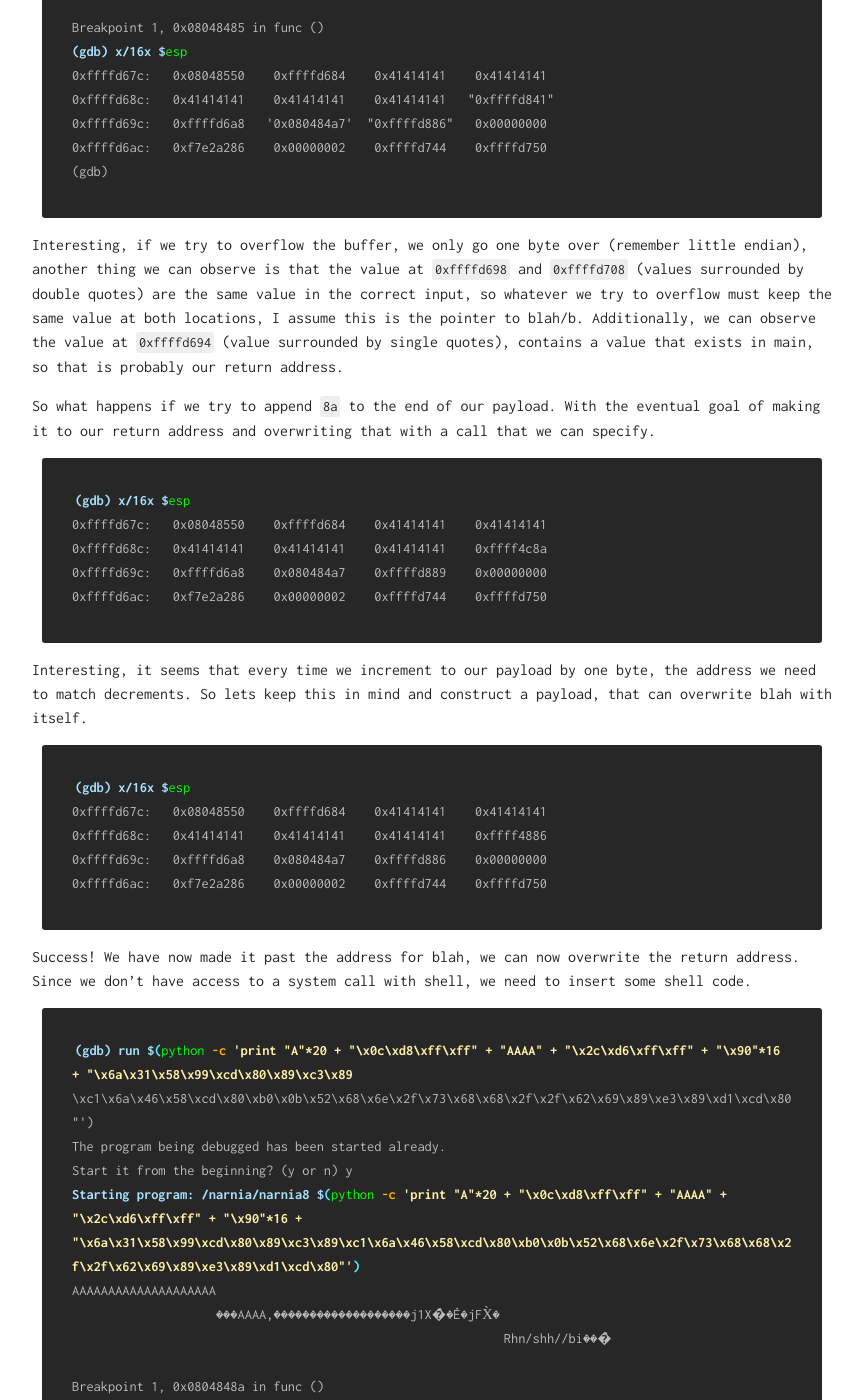
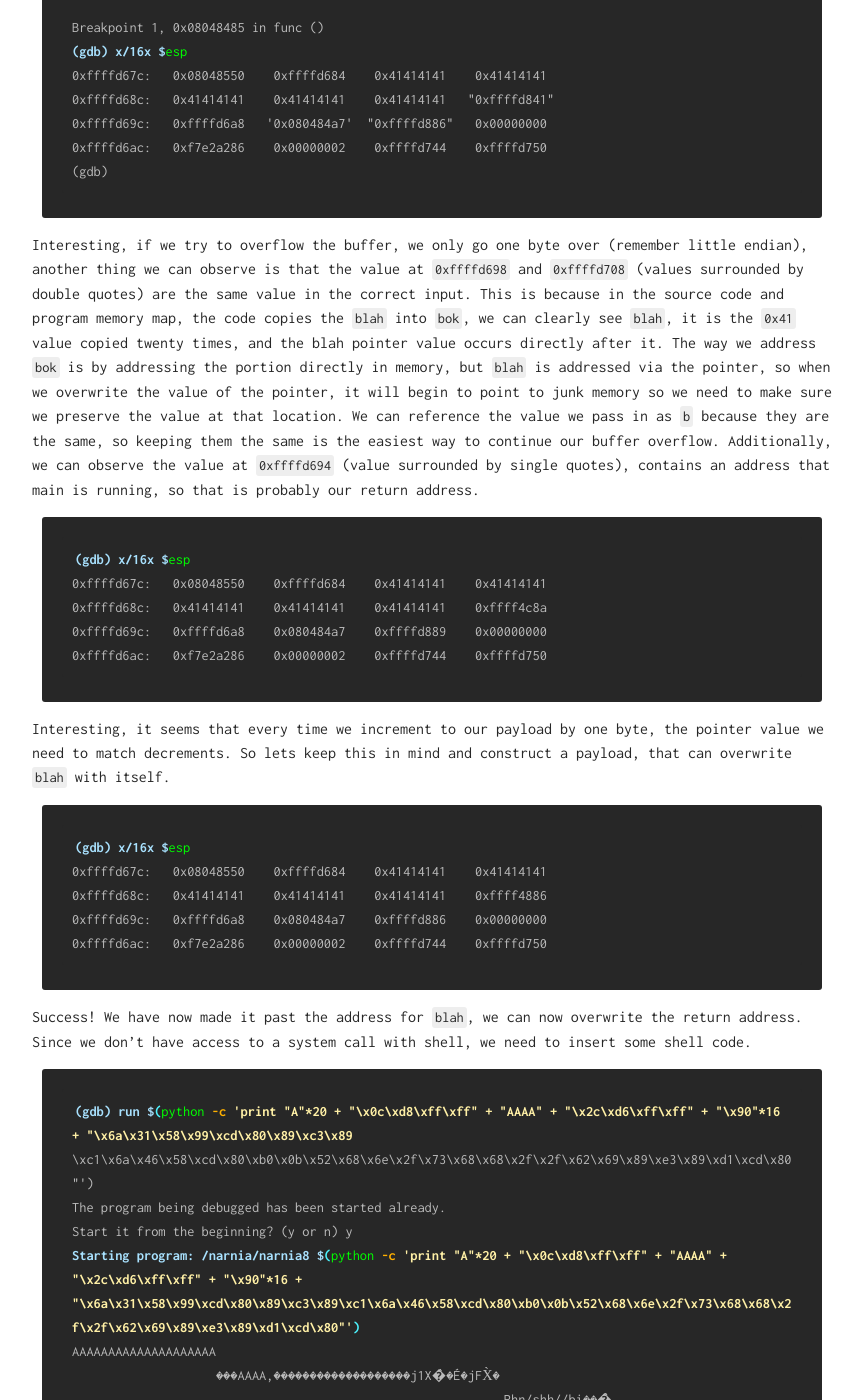
Before and after one commit to Blackhawk989/Blackhawk989.github.io, a Jekyll site: the page built from _posts/overthewire-Narnia-2022/2022-03-03-narnia.md, in a window 1280 px wide and 1400 px high, scrolled down 25000 px. Shown: the whole window, without its empty margins (208-1070 px from the left). Built offline with Jekyll 4.4.1, drawn with Linux system fonts in a browser that asks for light colours; some of the changed text lies outside the part shown.

Commit message:
Update 2022-03-03-narnia.md

````diff
--- a/_posts/overthewire-Narnia-2022/2022-03-03-narnia.md
+++ b/_posts/overthewire-Narnia-2022/2022-03-03-narnia.md
@@ -890,9 +890,7 @@ Breakpoint 1, 0x08048485 in func ()
 0xffffd6ac:   0xf7e2a286    0x00000002    0xffffd744    0xffffd750
 (gdb)
 ```
-Interesting, if we try to overflow the buffer, we only go one byte over (remember little endian), another thing we can observe is that the value at `0xffffd698` and `0xffffd708` (values surrounded by double quotes) are the same value in the correct input, so whatever we try to overflow must keep the same value at both locations, I assume this is the pointer to blah/b. Additionally, we can observe the value at `0xffffd694` (value surrounded by single quotes), contains a value that exists in main, so that is probably our return address.
-
-So what happens if we try to append `8a` to the end of our payload. With the eventual goal of making it to our return address and overwriting that with a call that we can specify.
+Interesting, if we try to overflow the buffer, we only go one byte over (remember little endian), another thing we can observe is that the value at `0xffffd698` and `0xffffd708` (values surrounded by double quotes) are the same value in the correct input. This is because in the source code and program memory map, the code copies the `blah` into `bok`, we can clearly see `blah`, it is the `0x41` value copied twenty times, and the blah pointer value occurs directly after it. The way we address `bok` is by addressing the portion directly in memory, but `blah` is addressed via the pointer, so when we overwrite the value of the pointer, it will begin to point to junk memory so we need to make sure we preserve the value at that location. We can reference the value we pass in as `b` because they are the same, so keeping them the same is the easiest way to continue our buffer overflow. Additionally, we can observe the value at `0xffffd694` (value surrounded by single quotes), contains an address that main is running, so that is probably our return address.
 
 ```console
 (gdb) x/16x $esp
@@ -902,7 +900,7 @@ So what happens if we try to append `8a` to the end of our payload. With the eve
 0xffffd6ac:   0xf7e2a286    0x00000002    0xffffd744    0xffffd750
 ```
 
-Interesting, it seems that every time we increment to our payload by one byte, the address we need to match decrements. So lets keep this in mind and construct a payload, that can overwrite blah with itself.
+Interesting, it seems that every time we increment to our payload by one byte, the pointer value we need to match decrements. So lets keep this in mind and construct a payload, that can overwrite `blah` with itself.
 
 ```console
 (gdb) x/16x $esp
@@ -912,7 +910,7 @@ Interesting, it seems that every time we increment to our payload by one byte, t
 0xffffd6ac:   0xf7e2a286    0x00000002    0xffffd744    0xffffd750
 ```
 
-Success! We have now made it past the address for blah, we can now overwrite the return address. Since we don't have access to a system call with shell, we need to insert some shell code.
+Success! We have now made it past the address for `blah`, we can now overwrite the return address. Since we don't have access to a system call with shell, we need to insert some shell code.
 
 ```console
 (gdb) run $(python -c 'print "A"*20 + "\x0c\xd8\xff\xff" + "AAAA" + "\x2c\xd6\xff\xff" + "\x90"*16 + "\x6a\x31\x58\x99\xcd\x80\x89\xc3\x89
@@ -971,9 +969,9 @@ $ cat /etc/narnia_pass/narnia9
 eiL5fealae
 ```
 
-The code is inconsistent on the best of days, doing the same thing again and again managed to only get me a handful of correct results. From what I could tell, doing these set of shell commands from login is the most reliable way to get access to the shell. My guess is either my shellcode was wrong, or that the find address c code somehow was wrong. However, I was able to fail with this set of shellcode, so at least on my machine, it is inconsistent. I pulled the shellcode and general idea from [this](https://www.tenouk.com/Bufferoverflowc/bufferoverflowvulexploitdemo32.html) tutorial, this also gave the code for the find address c code.
+The code is inconsistent, at least for me, doing the same thing  managed to only get me a handful of correct results. From what I could tell, doing these set of shell commands from login is the most reliable way to get access to the shell. My guess is either the shellcode that was running  wrong, or that the c code to find the address of the environment variable was somehow wrong. I pulled the shellcode and general idea from [this](https://www.tenouk.com/Bufferoverflowc/bufferoverflowvulexploitdemo32.html) tutorial, this also gave the code for the addr.c code.
 
-One thing that we can do, since we don't know the memory location in which to return to, a place where the memory location can we can find and stay consistent is stored as an environment variable. Saving the shellcode in `SHELLCODE`, similar to how we did it in `Level 1`. No matter what I did however, the shellcode that we used for `Level 1` did not work as expected.
+One thing that we can do, since we don't know the memory location in which to return to, a place where the memory location can we can find and stay consistent is stored as an environment variable. Saving the shellcode in `SHELLCODE`, similar to how we did it in `Level 1`. The shellcode that we used for `Level 1` did not work as expected, so I used the alternate shellcode that I also mentioned.
 
 To find the location of `SHELLCODE`, the `getenv()` method can be used from C. This function returns the environment variable, and we can display the pointer using a `%p` specifier. This c file was then compiled in 32 bit to get an 8-byte address. Additionally, there we have to match the memory blocks once again, so we can look at `0xffffd879`, since we add 12 bytes to buffer, we must subtract 12 bytes from this value, so `0xffffd86d` is written to get it to work. The next four bytes don't matter, so we can fill that with `AAAA`. Finally, finishing by adding the environment variable memory location to overwrite the return address to be run when we return from the function.
 
````
